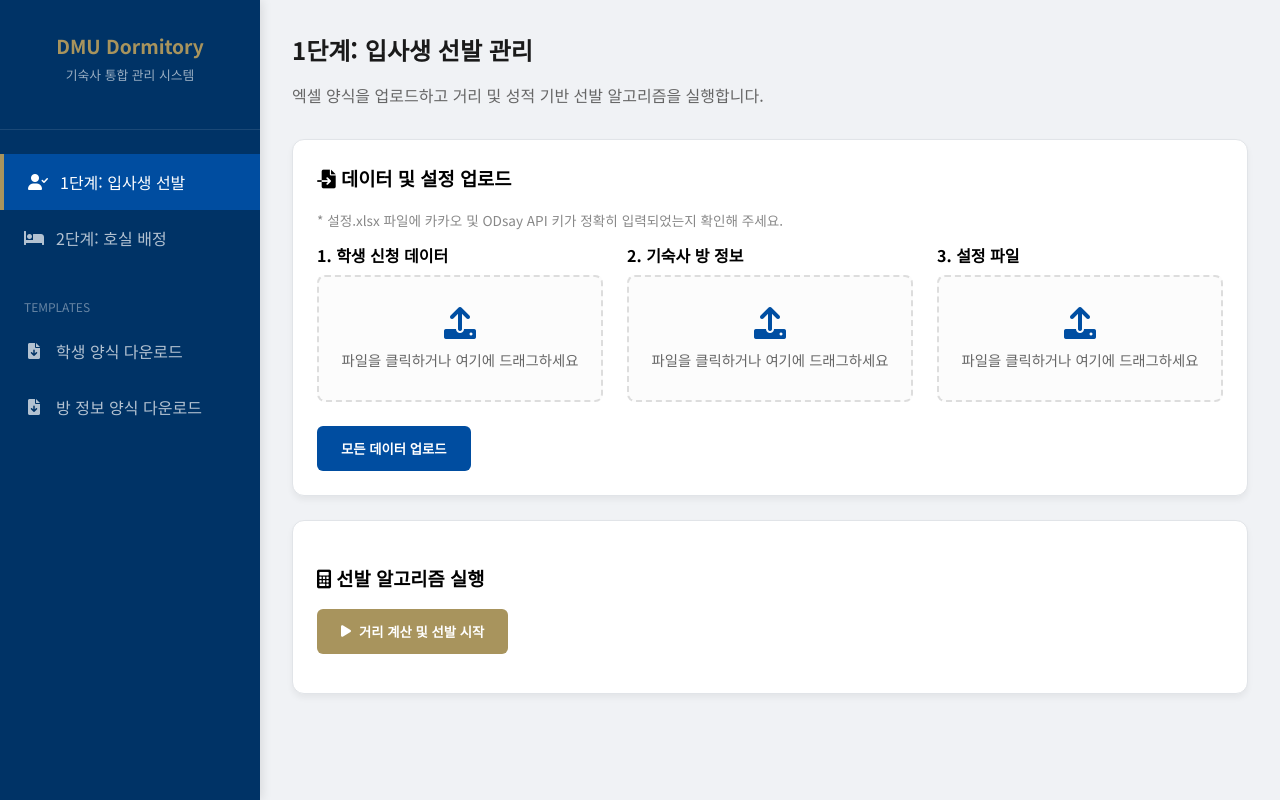
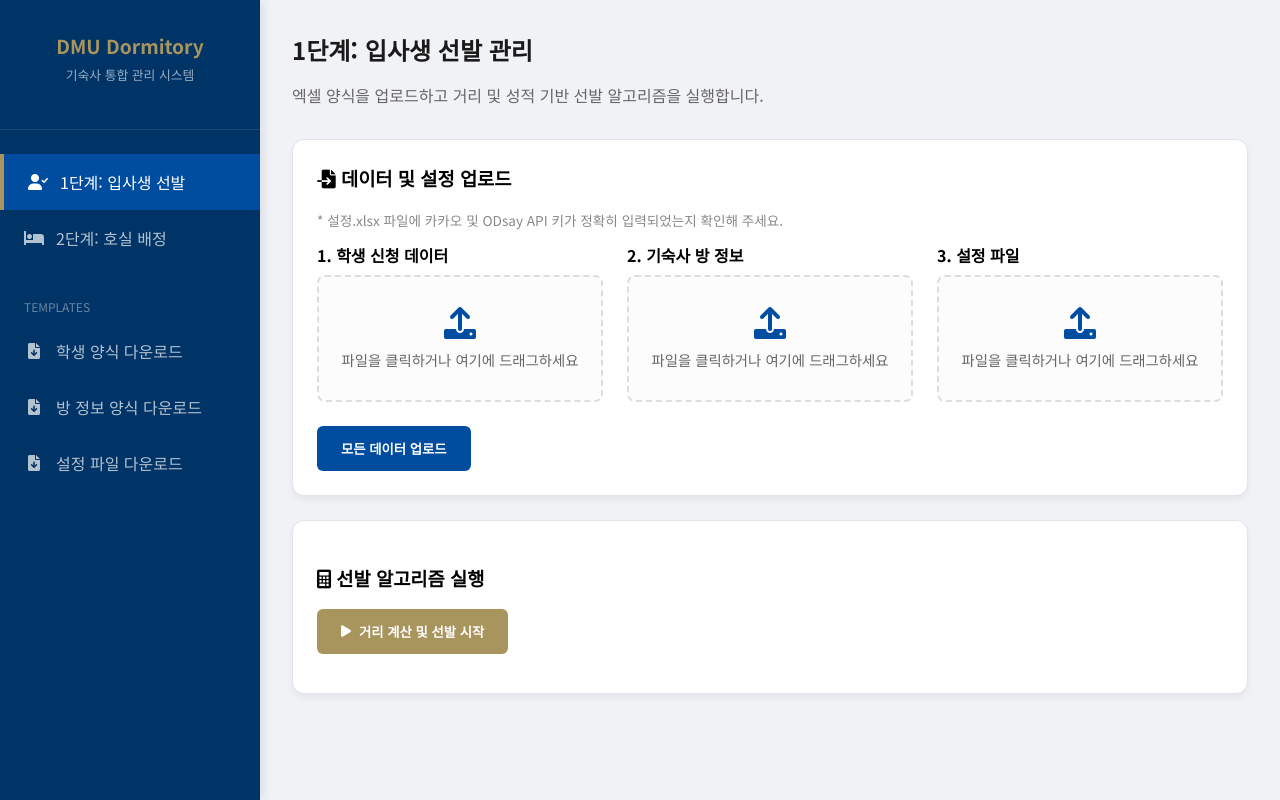
Before and after one commit to JungwooJoon/dmu-dormitory, a FastAPI app: page /assignment/ in a window 1280 px wide. Run offline with FastAPI, Linux system fonts and the light colour scheme.

Commit message:
fix: 링크 오류

```diff
--- a/templates/base.html
+++ b/templates/base.html
@@ -230,7 +230,7 @@
         <p style="font-size: 0.8rem; opacity: 0.6; margin-top: 5px;">기숙사 통합 관리 시스템</p>
     </div>
     <nav class="sidebar-menu">
-        <a href="/" class="{{ 'active' if page == 'selection' else '' }}">
+        <a href="/assignment" class="{{ 'active' if page == 'selection' else '' }}">
             <i class="fas fa-user-check"></i> 1단계: 입사생 선발
         </a>
         <a href="/assignment/room-assignment" class="{{ 'active' if page == 'assignment' else '' }}">
@@ -245,6 +245,9 @@
         </a>
         <a href="/assignment/download-room-template">
             <i class="fas fa-file-download"></i> 방 정보 양식 다운로드
+        </a>
+        <a href="{{ url_for('static', path='설정.xlsx') }}" download="설정.xlsx">
+            <i class="fas fa-file-download"></i> 설정 파일 다운로드
         </a>
     </nav>
 </aside>
```
Also changed, not shown: 1 other file.
